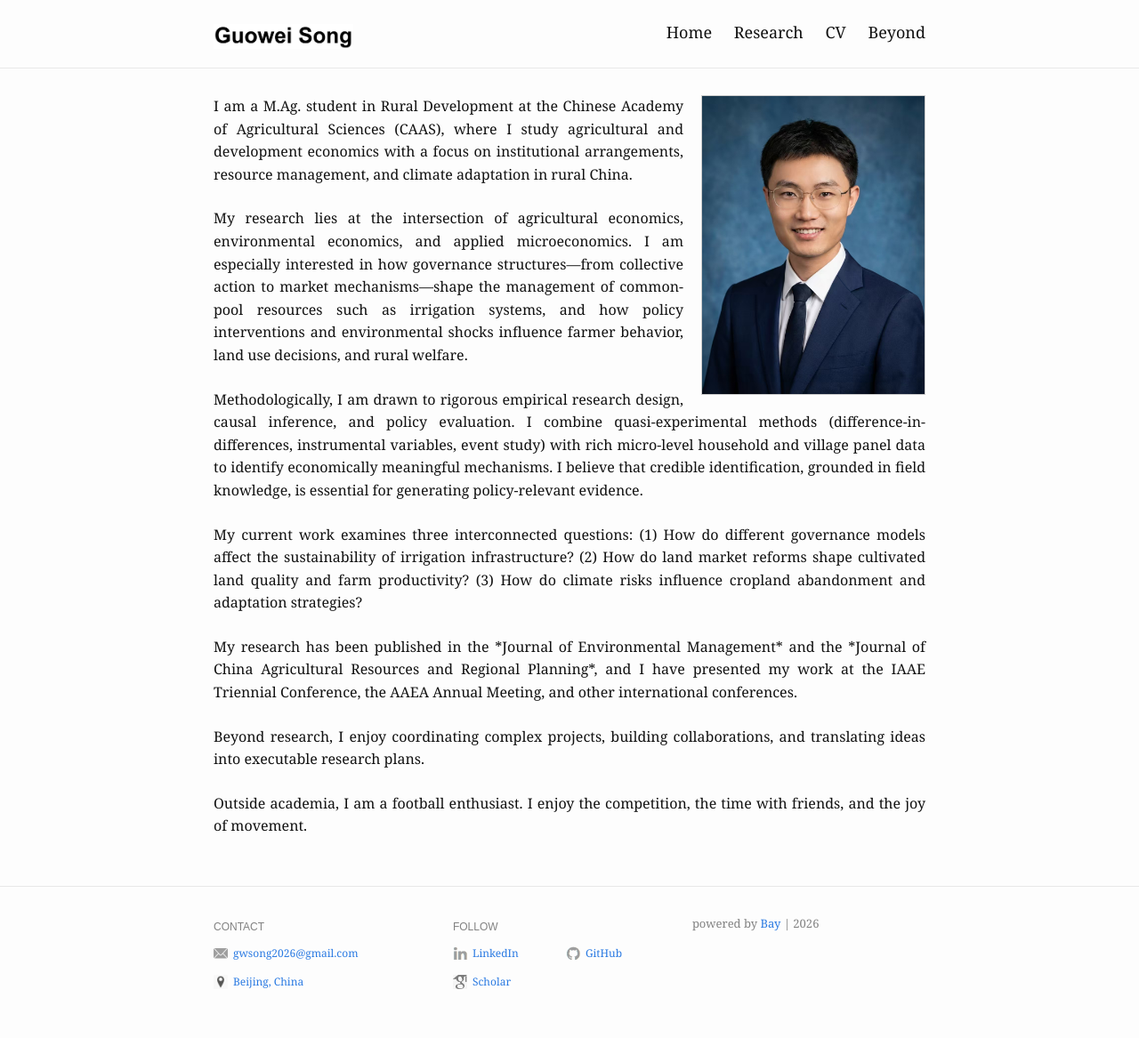
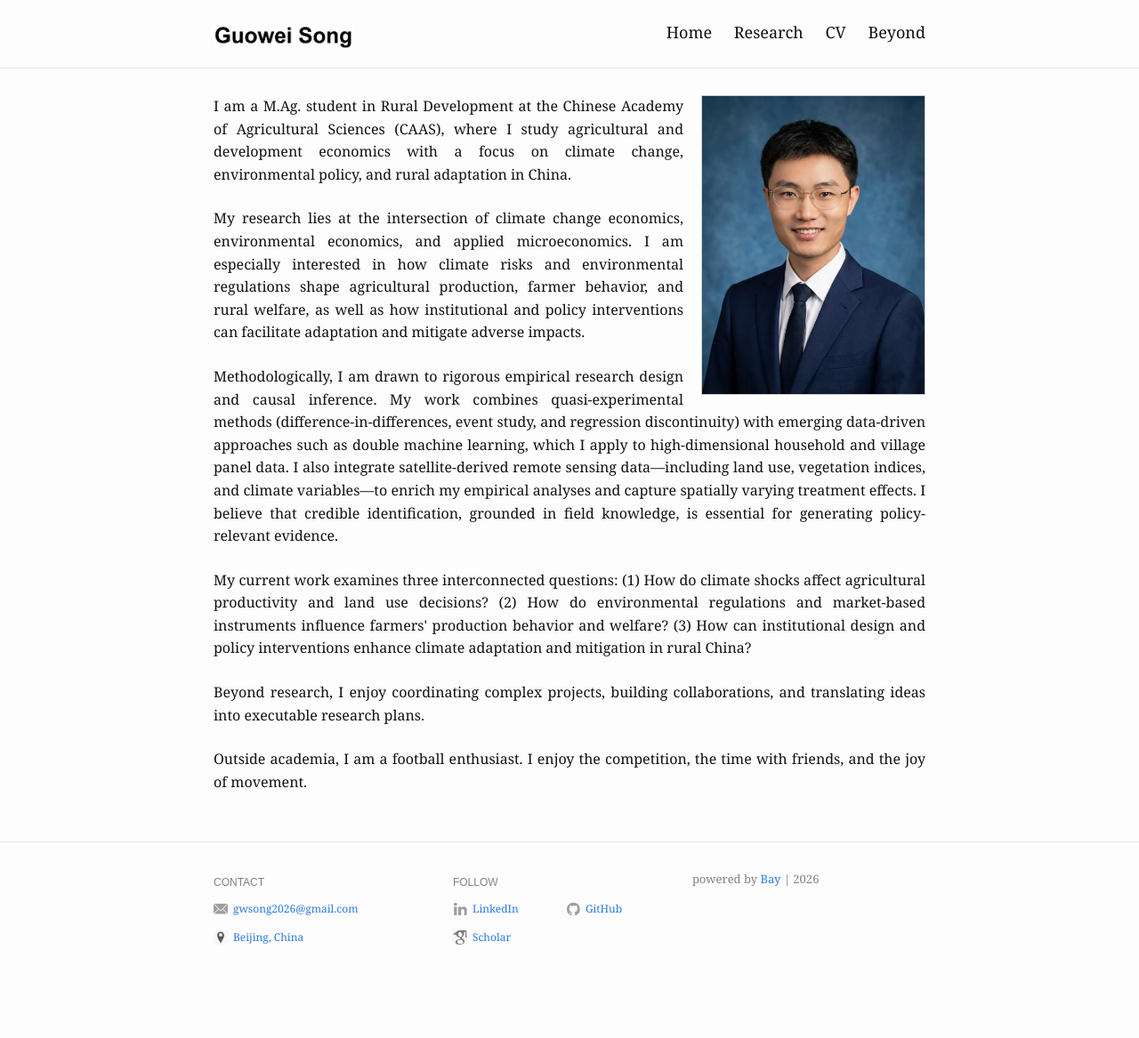
Before and after one commit to song-guowei/song-guowei.github.io, a Jekyll site: the page built from index.md, in a window 1280 px wide. Shown: the whole page at 89% size. Built offline with Jekyll 4.4.1, drawn with Linux system fonts in a browser that asks for light colours; after the commit the page ends 1117 px from its top, so only the background shows below that.

Commit message:
Update index.md

```diff
--- a/index.md
+++ b/index.md
@@ -6,23 +6,19 @@ profile_picture:
 ---
 
 <p align="justify">
-I am a M.Ag. student in Rural Development at the Chinese Academy of Agricultural Sciences (CAAS), where I study agricultural and development economics with a focus on institutional arrangements, resource management, and climate adaptation in rural China.
+I am a M.Ag. student in Rural Development at the Chinese Academy of Agricultural Sciences (CAAS), where I study agricultural and development economics with a focus on climate change, environmental policy, and rural adaptation in China.
 </p>
 
 <p align="justify">
-My research lies at the intersection of agricultural economics, environmental economics, and applied microeconomics. I am especially interested in how governance structures—from collective action to market mechanisms—shape the management of common-pool resources such as irrigation systems, and how policy interventions and environmental shocks influence farmer behavior, land use decisions, and rural welfare.
+My research lies at the intersection of climate change economics, environmental economics, and applied microeconomics. I am especially interested in how climate risks and environmental regulations shape agricultural production, farmer behavior, and rural welfare, as well as how institutional and policy interventions can facilitate adaptation and mitigate adverse impacts.
 </p>
 
 <p align="justify">
-Methodologically, I am drawn to rigorous empirical research design, causal inference, and policy evaluation. I combine quasi-experimental methods (difference-in-differences, instrumental variables, event study) with rich micro-level household and village panel data to identify economically meaningful mechanisms. I believe that credible identification, grounded in field knowledge, is essential for generating policy-relevant evidence.
+Methodologically, I am drawn to rigorous empirical research design and causal inference. My work combines quasi-experimental methods (difference-in-differences, event study, and regression discontinuity) with emerging data-driven approaches such as double machine learning, which I apply to high-dimensional household and village panel data. I also integrate satellite-derived remote sensing data—including land use, vegetation indices, and climate variables—to enrich my empirical analyses and capture spatially varying treatment effects. I believe that credible identification, grounded in field knowledge, is essential for generating policy-relevant evidence.
 </p>
 
 <p align="justify">
-My current work examines three interconnected questions: (1) How do different governance models affect the sustainability of irrigation infrastructure? (2) How do land market reforms shape cultivated land quality and farm productivity? (3) How do climate risks influence cropland abandonment and adaptation strategies?
-</p>
-
-<p align="justify">
-My research has been published in the *Journal of Environmental Management* and the *Journal of China Agricultural Resources and Regional Planning*, and I have presented my work at the IAAE Triennial Conference, the AAEA Annual Meeting, and other international conferences.
+My current work examines three interconnected questions: (1) How do climate shocks affect agricultural productivity and land use decisions? (2) How do environmental regulations and market-based instruments influence farmers' production behavior and welfare? (3) How can institutional design and policy interventions enhance climate adaptation and mitigation in rural China?
 </p>
 
 <p align="justify">
```
